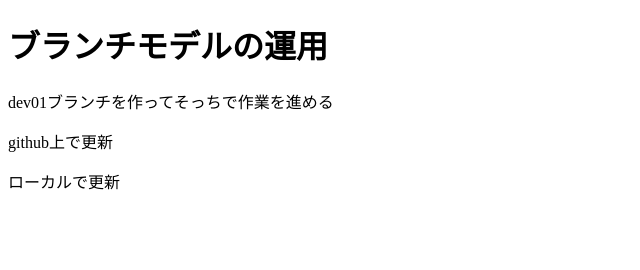
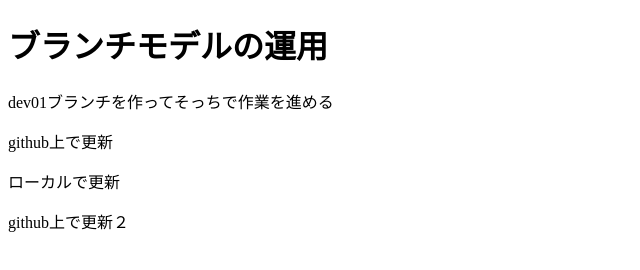
Before and after one commit to 1985-maikeru/0826, a plain HTML site: page index.html in a window 1280 px wide. Shown: the whole page, without its empty margins (0-640 px from the left). Drawn offline with Linux system fonts and the light colour scheme.

Commit message:
Update index.html

```diff
--- a/index.html
+++ b/index.html
@@ -10,5 +10,6 @@
     <p>dev01ブランチを作ってそっちで作業を進める</p>
     <p>github上で更新</p>
     <p>ローカルで更新</p>
+    <p>github上で更新２</p>
 </body>
 </html>
```
